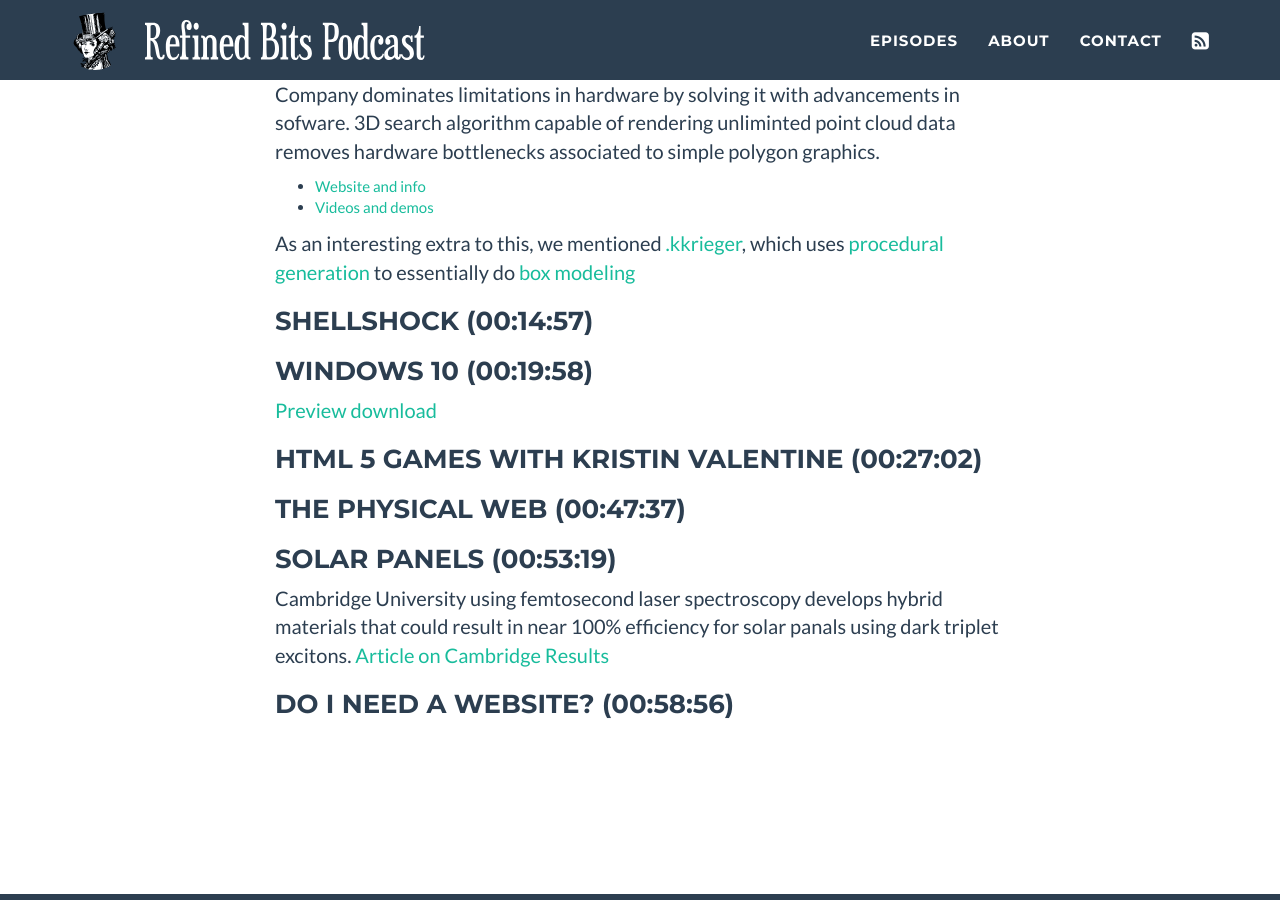
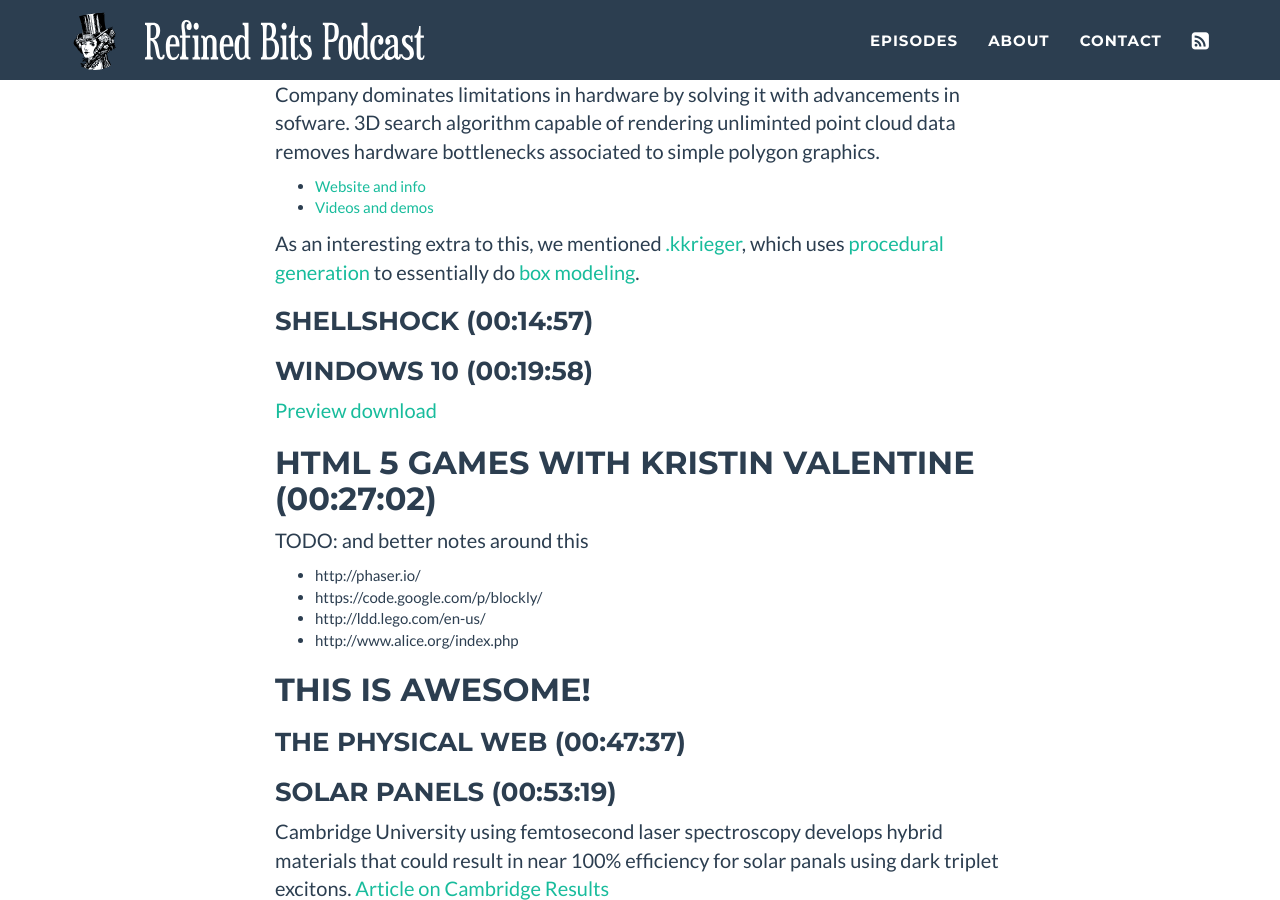
Before and after one commit to refined-bits/refinedbitspodcast.com, a Jekyll site: the page built from _posts/2014-10-14-kristin-valentine.md, in a window 1280 px wide and 900 px high, scrolled down 1618 px. Built offline with Jekyll 4.4.1, drawn with Linux system fonts in a browser that asks for light colours.

Commit message:
adding some notes with Kristin
some links and such

```diff
--- a/_posts/2014-10-14-kristin-valentine.md
+++ b/_posts/2014-10-14-kristin-valentine.md
@@ -35,14 +35,23 @@
   * [Website and info](http://www.euclideon.com/)
   * [Videos and demos](https://www.youtube.com/user/EuclideonOfficial)
 
-As an interesting extra to this, we mentioned [.kkrieger](http://en.wikipedia.org/wiki/.kkrieger), which uses [procedural generation](http://en.wikipedia.org/wiki/Procedural_generation) to essentially do [box modeling](http://en.wikipedia.org/wiki/Box_modeling)
+As an interesting extra to this, we mentioned [.kkrieger](http://en.wikipedia.org/wiki/.kkrieger), which uses [procedural generation](http://en.wikipedia.org/wiki/Procedural_generation) to essentially do [box modeling](http://en.wikipedia.org/wiki/Box_modeling).
 
 ### Shellshock (00:14:57)
 
 ### Windows 10 (00:19:58)
 [Preview download](http://windows.microsoft.com/en-us/windows/preview)
 
-### HTML 5 Games with Kristin Valentine (00:27:02)
+## HTML 5 Games with Kristin Valentine (00:27:02)
+
+TODO: and better notes around this
+
+* http://phaser.io/
+* https://code.google.com/p/blockly/
+* http://ldd.lego.com/en-us/
+* http://www.alice.org/index.php
+
+## This is Awesome!
 
 ### The Physical Web (00:47:37)
 
```
